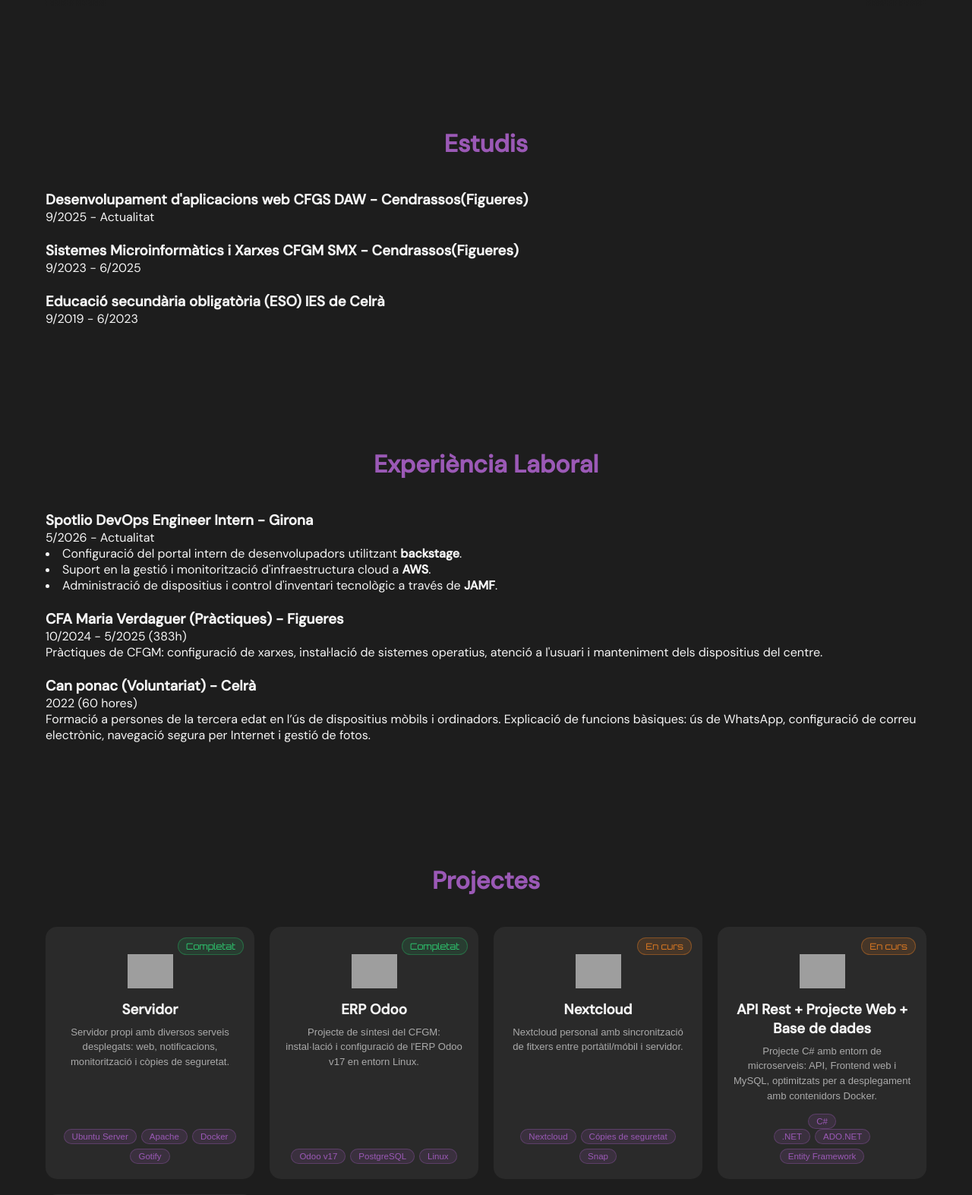
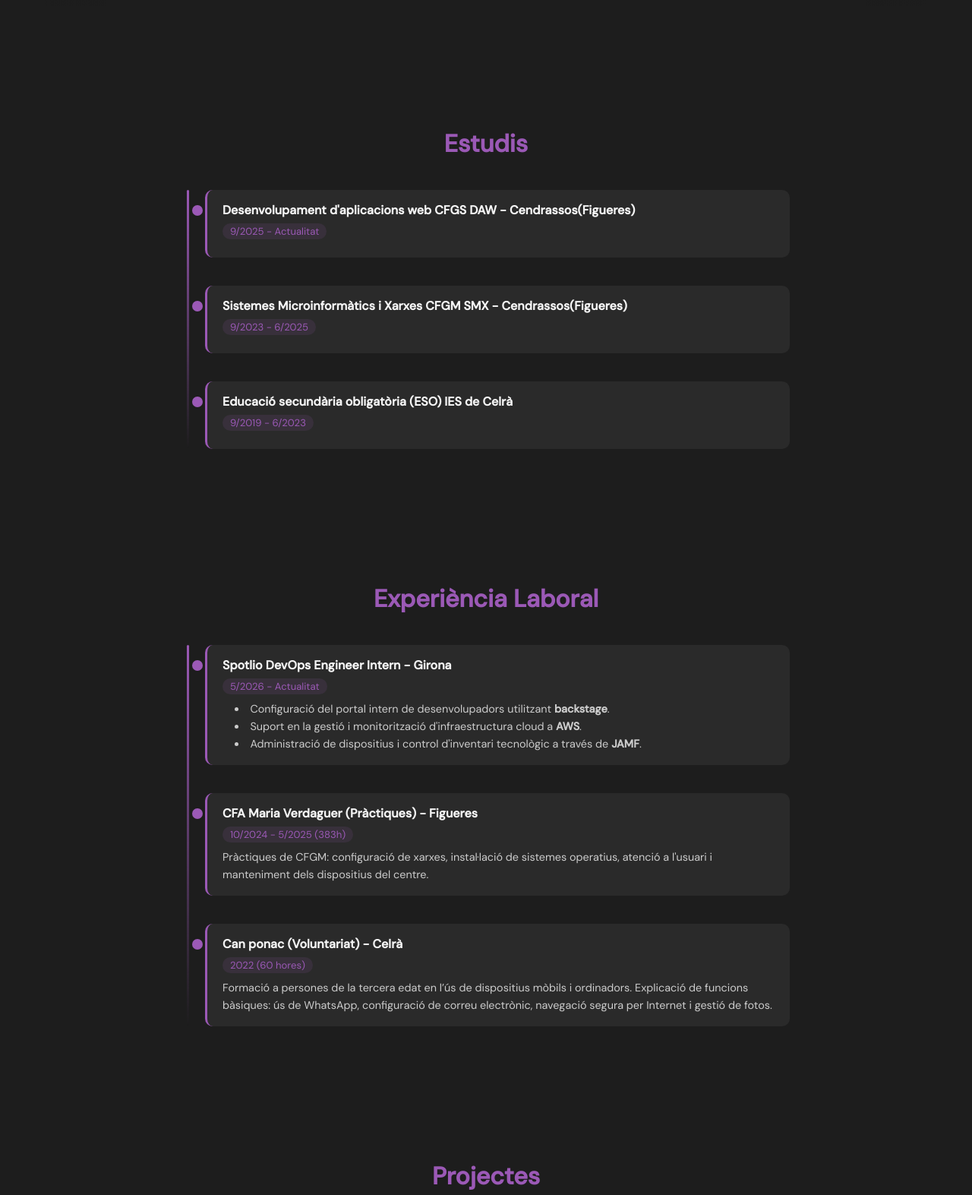
Before and after one commit to isaacsacgui7set/isaacsacgui7set.github.io, a PHP site: page / in a window 1280 px wide. Shown: the part 1630-3203 px from the top of the page at 76% size. Run offline with PHP 8.4, Linux system fonts and the light colour scheme; grey boxes are pictures that could not be loaded.

Commit message:
feat: add matriculaciones.es project, timeline CSS, remove emoji icons from servidor

```diff
--- a/estils.css
+++ b/estils.css
@@ -842,3 +842,147 @@ iframe {
         font-family: 'Orbitron', sans-serif;
       }
     }
+
+/* === TIMELINE (Estudis i Experiència) === */
+.timeline {
+  max-width: 800px;
+  margin: 0 auto;
+  position: relative;
+  padding-left: 30px;
+}
+
+.timeline::before {
+  content: '';
+  position: absolute;
+  left: 6px;
+  top: 0;
+  bottom: 0;
+  width: 3px;
+  background: linear-gradient(to bottom, var(--color-accent), transparent);
+  border-radius: 3px;
+}
+
+.timeline-item {
+  padding: 16px 20px;
+  background: #2a2a2a;
+  border-radius: 10px;
+  margin-bottom: 16px;
+  position: relative;
+  border-left: 3px solid var(--color-accent);
+  transition: box-shadow 0.3s;
+}
+
+.timeline-item::before {
+  content: '';
+  position: absolute;
+  left: -22px;
+  top: 18px;
+  width: 14px;
+  height: 14px;
+  background: var(--color-accent);
+  border-radius: 50%;
+  border: 2px solid #1d1d1d;
+}
+
+.timeline-item:hover {
+  box-shadow: 0 4px 20px rgba(155, 89, 182, 0.4);
+}
+
+.timeline-item h3 {
+  font-size: 1rem;
+  margin-bottom: 6px;
+  color: var(--color-text);
+}
+
+.timeline-item p,
+.timeline-item li {
+  font-size: 0.9rem;
+  color: #ccc;
+  line-height: 1.6;
+}
+
+.timeline-item li {
+  margin-left: 16px;
+}
+
+.period {
+  display: inline-block;
+  margin-bottom: 8px;
+  font-size: 0.82rem;
+  color: var(--color-accent);
+  background: rgba(155, 89, 182, 0.12);
+  padding: 2px 10px;
+  border-radius: 12px;
+}
+
+/* === TIMELINE (Estudis i Experiència) === */
+.timeline {
+  max-width: 800px;
+  margin: 0 auto;
+  position: relative;
+  padding-left: 30px;
+}
+
+.timeline::before {
+  content: '';
+  position: absolute;
+  left: 6px;
+  top: 0;
+  bottom: 0;
+  width: 3px;
+  background: linear-gradient(to bottom, var(--color-accent), transparent);
+  border-radius: 3px;
+}
+
+.timeline-item {
+  padding: 16px 20px;
+  background: #2a2a2a;
+  border-radius: 10px;
+  margin-bottom: 16px;
+  position: relative;
+  border-left: 3px solid var(--color-accent);
+  transition: box-shadow 0.3s;
+}
+
+.timeline-item::before {
+  content: '';
+  position: absolute;
+  left: -22px;
+  top: 18px;
+  width: 14px;
+  height: 14px;
+  background: var(--color-accent);
+  border-radius: 50%;
+  border: 2px solid #1d1d1d;
+}
+
+.timeline-item:hover {
+  box-shadow: 0 4px 20px rgba(155, 89, 182, 0.4);
+}
+
+.timeline-item h3 {
+  font-size: 1rem;
+  margin-bottom: 6px;
+  color: var(--color-text);
+}
+
+.timeline-item p,
+.timeline-item li {
+  font-size: 0.9rem;
+  color: #ccc;
+  line-height: 1.6;
+}
+
+.timeline-item li {
+  margin-left: 16px;
+}
+
+.period {
+  display: inline-block;
+  margin-bottom: 8px;
+  font-size: 0.82rem;
+  color: var(--color-accent);
+  background: rgba(155, 89, 182, 0.12);
+  padding: 2px 10px;
+  border-radius: 12px;
+}
--- a/index.html
+++ b/index.html
@@ -139,12 +139,21 @@
 
   <section id="projectes">
     <h2>Projectes</h2>
-    <!-- <p style="text-align:center; font-style:italic; color:#aaa; margin-top:20px; margin-bottom: 30px;">
-      Properament afegiré contingut i altres projectes en aquesta secció ja que actualment estic documentant i
-      treballant en ells.
-    </p> -->
 
     <div class="cards">
+
+      <div class="card project-card" onclick="window.location.href='https://matriculaciones.es'">
+        <span class="badge badge-done"> Completat</span>
+        <img src="https://cdn.jsdelivr.net/gh/devicons/devicon/icons/dotnetcore/dotnetcore-original.svg" alt="matriculaciones.es">
+        <h3>matriculaciones.es</h3>
+        <p class="project-desc">Projecte final de 1r de DAW: aplicació web de gestió de matrícules publicada a Internet, amb API REST, autenticació i base de dades.</p>
+        <div class="project-tags">
+          <span class="tag">C# .NET</span>
+          <span class="tag">ASP.NET MVC</span>
+          <span class="tag">MySQL</span>
+          <span class="tag">Docker</span>
+        </div>
+      </div>
 
       <div class="card project-card" onclick="window.location.href='https://isaacguisset.com/pagines/servidor.html'">
         <span class="badge badge-done"> Completat</span>
@@ -202,14 +211,12 @@
         <span class="badge badge-done"> Completat</span>
         <img src="https://upload.wikimedia.org/wikipedia/commons/4/4f/Csharp_Logo.png" alt="Csharp">
         <h3>Recull dels primers Projectes de console</h3>
-        <p class="project-desc">Recull de projectes (console) fets amb C#. Estan desplegats amb un docker per tal de que
-          es pugui interactuar amb ells</p> <span class="tag">C#</span>
+        <p class="project-desc">Recull de projectes (console) fets amb C#. Estan desplegats amb un docker per tal de que es pugui interactuar amb ells.</p>
         <div class="project-tags">
           <span class="tag">C#</span>
           <span class="tag">Docker</span>
           <span class="tag">ttyd</span>
           <span class="tag">programació</span>
-
         </div>
       </div>
     </div>
```
Also changed, not shown: pagines/servidor.html (+0 -8 lines).
